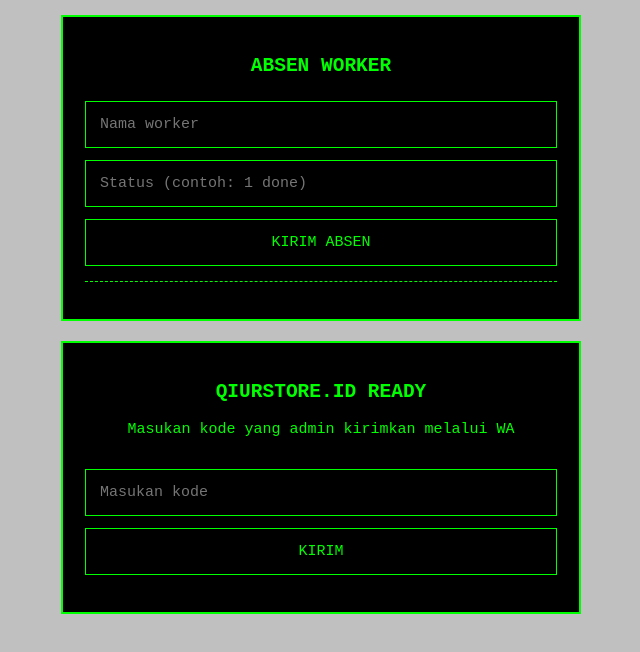
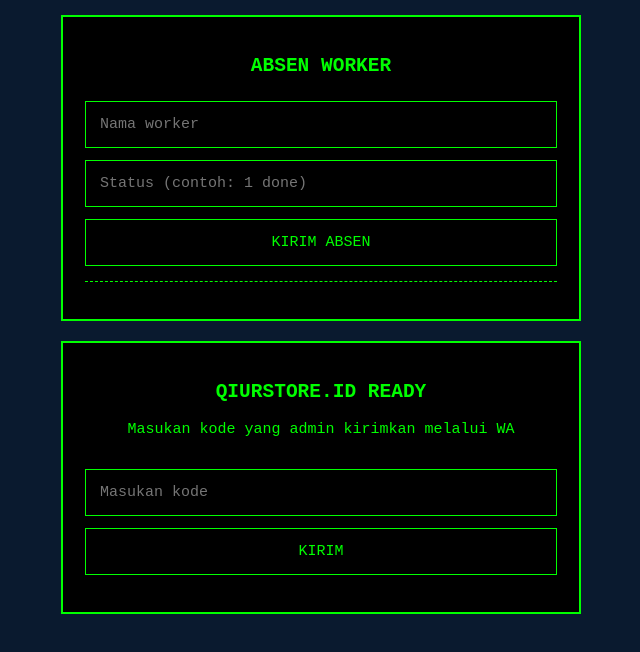
Before and after one commit to qiurstoreid/qiurstore.id, a plain HTML site: page index.html in a window 1280 px wide. Shown: the whole page, without its empty margins (319-959 px from the left). Drawn offline with Linux system fonts and the light colour scheme.

Commit message:
Update index.html

```diff
--- a/index.html
+++ b/index.html
@@ -16,7 +16,7 @@
 body {
   margin: 0;
   min-height: 100vh;
-  background: #C0C0C0;
+  background: #0A1A2F;
   color: #00ff00;
   font-family: monospace;
   display: flex;
```
